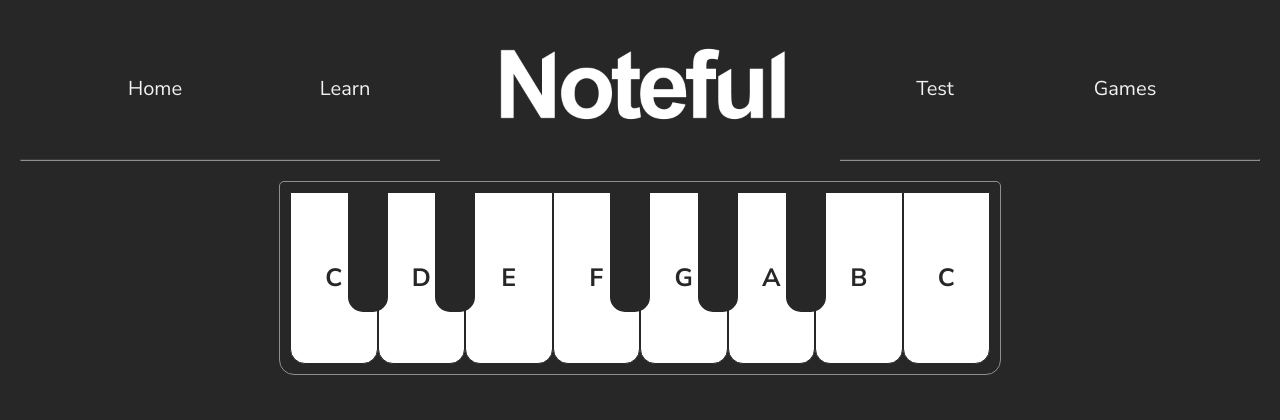
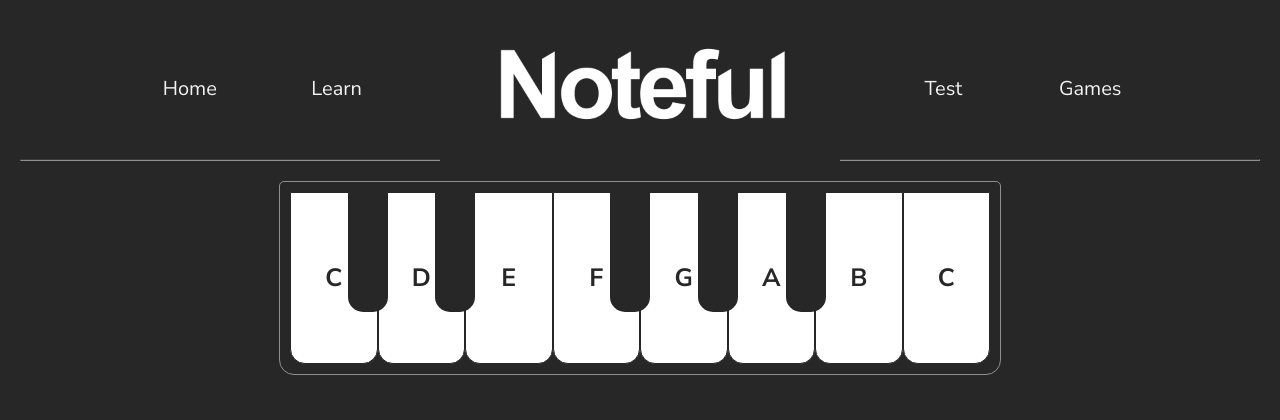
Before and after one commit to Hadevsh/Noteful, a Flask app: page / in a window 1280 px wide. Shown: the top 420 px of the page. Run offline with Flask 3, Linux system fonts and the light colour scheme.

Commit message:
Normalize top nav styling

```diff
--- a/static/css/index.css
+++ b/static/css/index.css
@@ -1,22 +1,19 @@
 .topnav {
-    border-radius: 15px;
-    overflow: hidden;
     display: flex;
     align-items: center;
     text-align: center;
     justify-content: center;
     margin-bottom: -50px;
     margin-top: -25px;
+    gap: 60px
 }
 
 .topnav a {
     color: #f2f2f2;
-    padding: 20px;
-    text-decoration: none;
     font-size: 20px;
     margin-top: -20px;
-    transition: 0.5s;
-    width: 150px;
+    width: 7%;
+    transition: font-weight 0.3s, text 0.3s;
 }
 
 .topnav a:hover {
```
